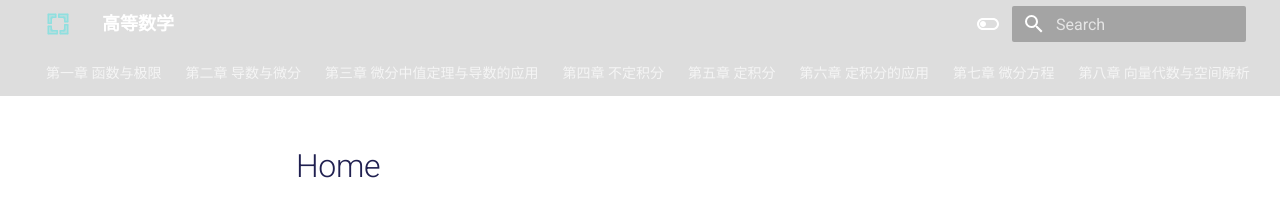
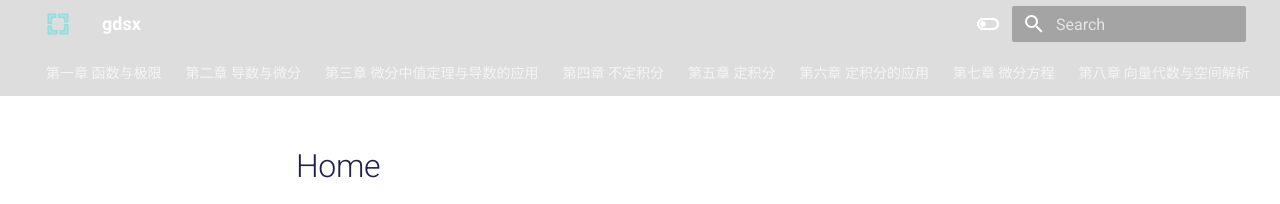
Before and after one commit to FleetingLore/gdsx, an MkDocs documentation site: the page built from docs/index.md, in a window 1280 px wide. Shown: the top 204 px of the page. Built offline with MkDocs 1.6.1 and Material for MkDocs 9.7.7, drawn with Linux system fonts in a browser that asks for light colours.

Commit message:
Update mkdocs.yml

```diff
--- a/mkdocs.yml
+++ b/mkdocs.yml
@@ -1,5 +1,5 @@
-site_name: 高等数学
-site_url: https://fleetinglore.github.io/shelf/高等数学
+site_name: gdsx
+site_url: https://fleetinglore.github.io/shelf/gdsx
 
 nav:
   - 第一章  函数与极限:
```
